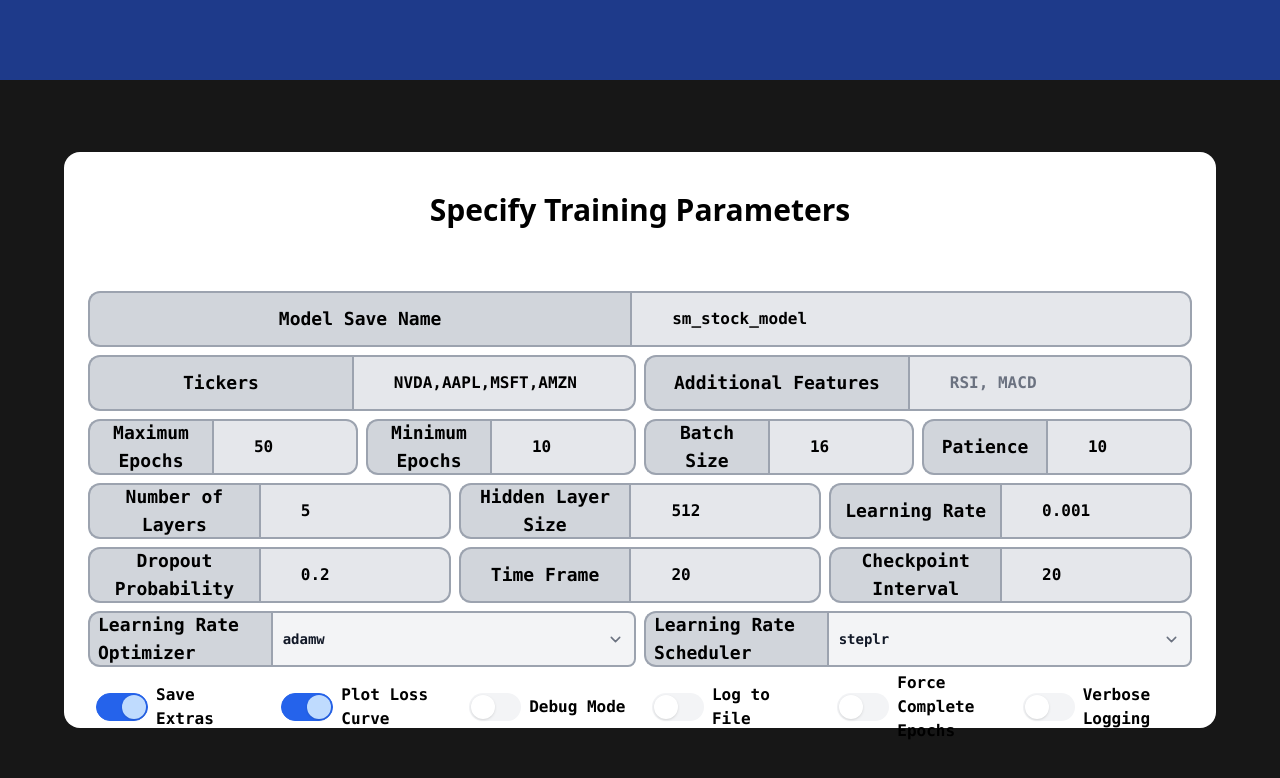
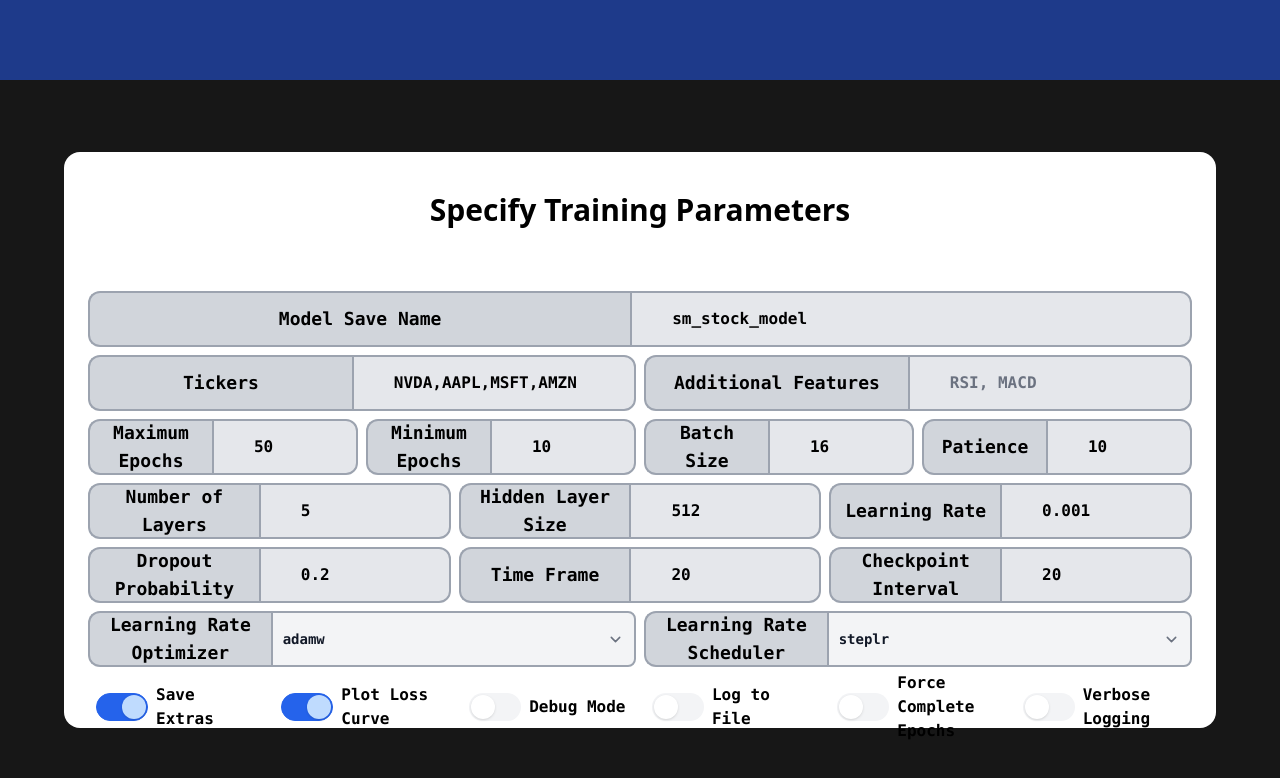
Before and after one commit to lucifer1147/stocksage, a SvelteKit app in the folder StockSage_Frontend/: page /train in a window 1280 px wide. Shown: the top 778 px of the page. Built offline with nearby package versions, Linux system fonts and the light colour scheme.

Commit message:
Added the text-center property

```diff
--- a/StockSage_Frontend/src/components/selectComponent.svelte
+++ b/StockSage_Frontend/src/components/selectComponent.svelte
@@ -5,7 +5,7 @@
 <div class={`${width} h-16 rounded-xl text-black text-lg font-semibold font-mono flex p-1`}>
   <label
     for={`${title}_id`}
-    class="w-1/3 flex items-center justify-center bg-gray-300 border-2 border-gray-400 border-r-0 rounded-l-xl p-2 h-full"
+    class="w-1/3 flex items-center justify-center text-center bg-gray-300 border-2 border-gray-400 border-r-0 rounded-l-xl p-2 h-full"
     >{title}</label
   >
   <select
```
